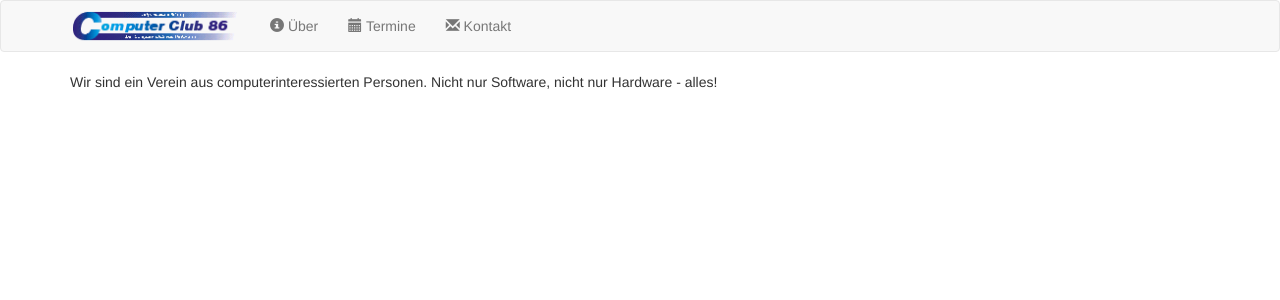
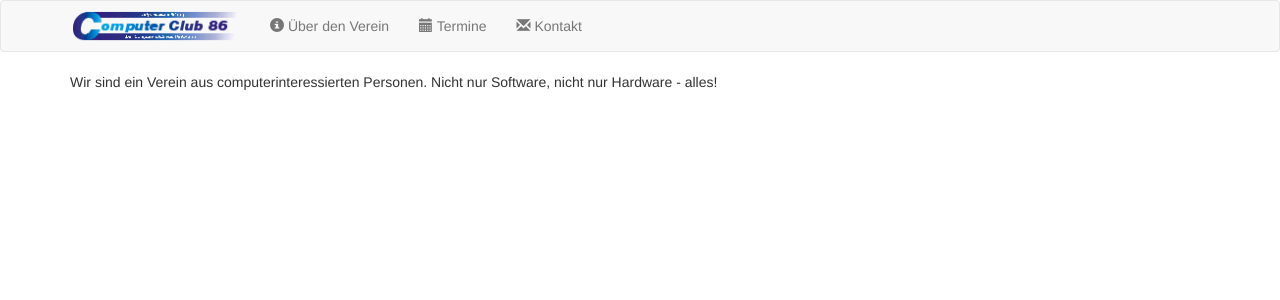
Before and after one commit to cc86hn/hp, a Jekyll site: the page built from index.html, in a window 1280 px wide. Shown: the top 300 px of the page. Built offline with Jekyll 4.4.1, drawn with Linux system fonts in a browser that asks for light colours.

Commit message:
dynamic navigation with highlight of current page

```diff
--- a/_config.yml
+++ b/_config.yml
@@ -1 +1,11 @@
 permalink: pretty
+navigation:
+ - text: Über den Verein
+   icon: info-sign
+   url: /about/
+ - text: Termine
+   icon: calendar
+   url: /events/
+ - text: Kontakt
+   icon: envelope
+   url: /contact/
--- a/_layouts/default.html
+++ b/_layouts/default.html
@@ -23,9 +23,11 @@
 			</div>
 			<div class="collapse navbar-collapse" id="navbar-collapse-1">
 				<ul class="nav navbar-nav">
-					<li><a href="/about"><span class="glyphicon glyphicon-info-sign"></span> Über</a></li>
-					<li><a href="/events"><span class="glyphicon glyphicon-calendar"></span> Termine</a></li>
-					<li><a href="/contact"><span class="glyphicon glyphicon-envelope"></span> Kontakt</a></li>
+					{% for entry in site.navigation %}
+					<li{% if page.url == entry.url %} class="active"{% endif %}>
+					    <a href="{{entry.url}}"><span class="glyphicon glyphicon-{{entry.icon}}"></span> {{entry.text}}</a>
+					</li>
+					{% endfor %}
 				</ul>
 			</div>
 		</div>
```
